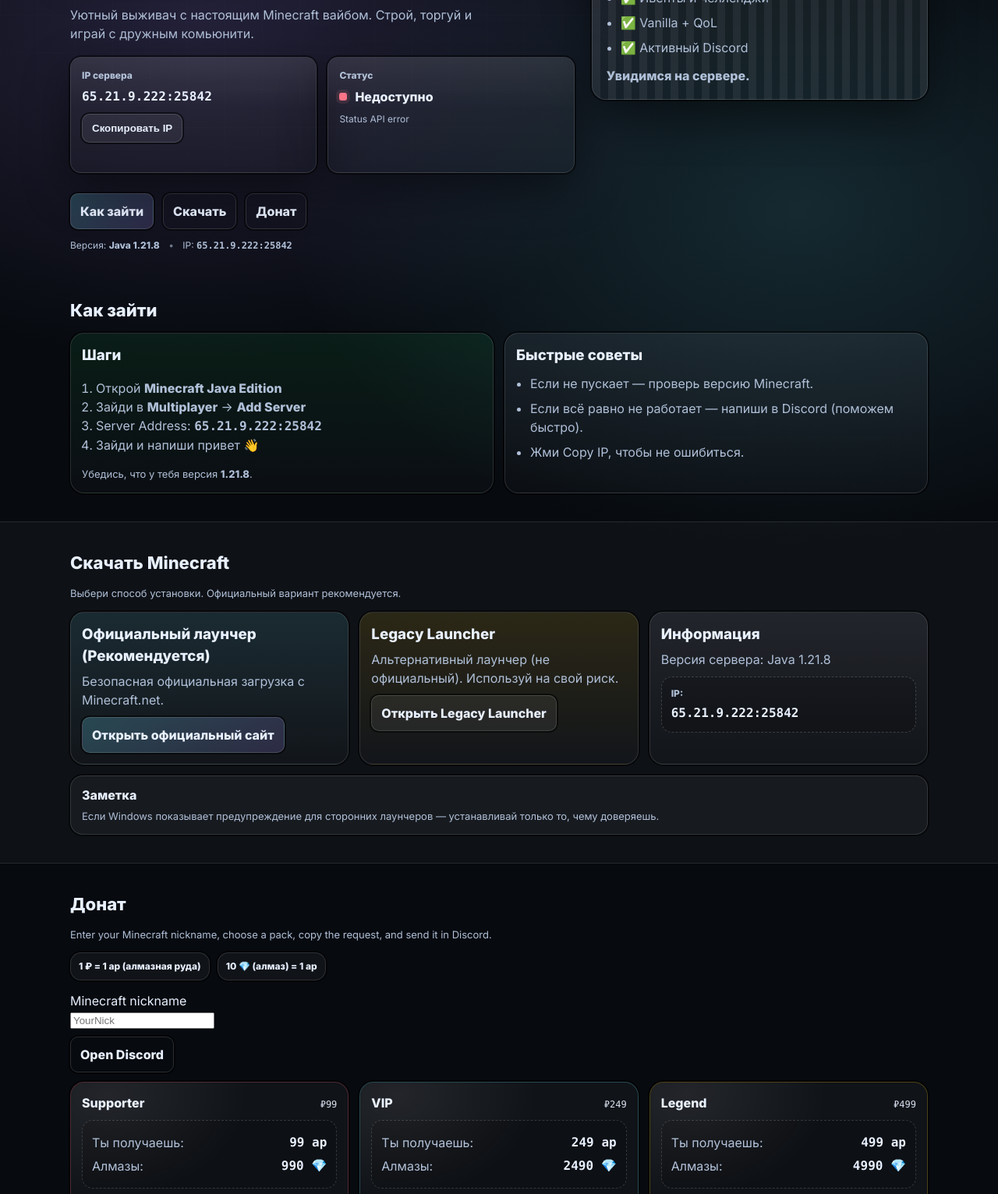
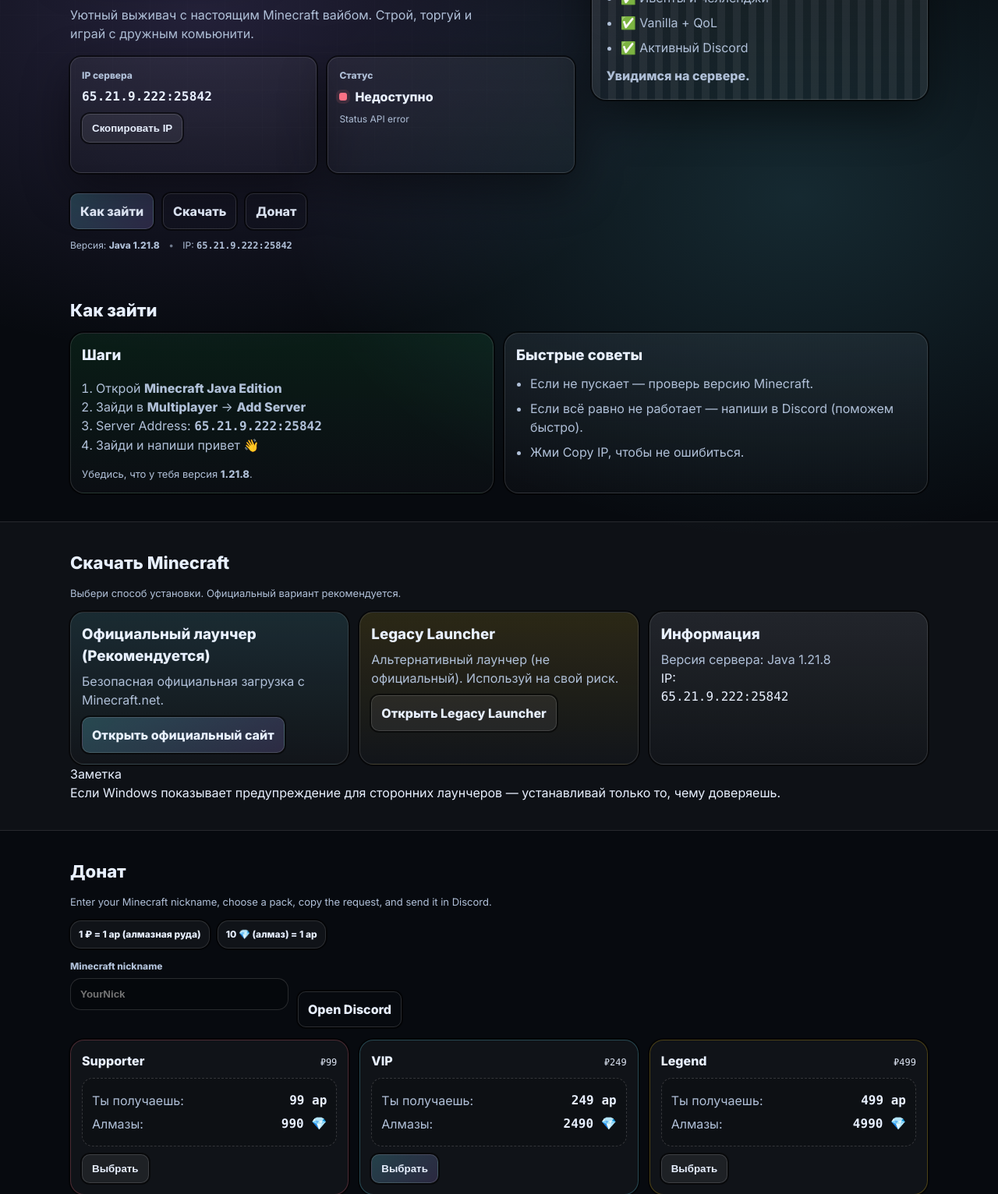
Before and after one commit to IlieCoroli/wanillix, a plain HTML site: page index.html in a window 1280 px wide. Shown: the part 221-1753 px from the top of the page at 78% size. Drawn offline with Linux system fonts and the light colour scheme; no server answers.

Commit message:
Update style.css

```diff
--- a/style.css
+++ b/style.css
@@ -1,11 +1,7 @@
 :root{
   --bg:#070a0f;
-  --panel:#0d1220;
-  --panel2:#0b1322;
   --text:#e8f0ff;
   --muted:#b0c0d8;
-  --accent:#6ee7ff;
-  --accent2:#a78bfa;
   --ok:#34d399;
   --bad:#fb7185;
   --border:rgba(255,255,255,.12);
@@ -36,6 +32,7 @@
   mask-image: radial-gradient(800px 600px at 30% 10%, black 50%, transparent 70%);
 }
 
+/* Top bar */
 .topbar{
   position:sticky; top:0; z-index:10;
   background: rgba(7,10,15,.78);
@@ -82,6 +79,7 @@
   border-color: rgba(255,255,255,.18);
 }
 
+/* Hero */
 .hero{padding:54px 0 22px}
 .hero__inner{display:grid; grid-template-columns: 1.2fr .8fr; gap:22px; align-items:start}
 
@@ -121,22 +119,13 @@
   box-shadow: var(--shadow);
   position:relative;
 }
-.card--block{
-  border-radius:14px;
-  box-shadow: var(--shadow), var(--pixel);
-}
-.card--block:before{
-  content:"";
-  position:absolute; inset:0;
-  border-radius:14px;
-  pointer-events:none;
-  background: linear-gradient(180deg, rgba(255,255,255,.06), transparent 45%);
-}
+.card--block{border-radius:14px; box-shadow: var(--shadow), var(--pixel)}
 .card__label{font-size:12px; color:var(--muted); margin-bottom:6px; font-weight:800}
 .card__value{font-weight:900; letter-spacing:.2px; word-break:break-word}
 
 .mono{font-family: ui-monospace, SFMono-Regular, Menlo, Monaco, Consolas, "Liberation Mono", "Courier New", monospace}
 
+/* Buttons */
 .btn{
   display:inline-flex; align-items:center; justify-content:center;
   border:1px solid rgba(255,255,255,.14);
@@ -151,14 +140,10 @@
   transition: transform .12s ease, background .12s ease, border-color .12s ease;
 }
 .btn:hover{background: rgba(255,255,255,.10); transform: translateY(-1px); border-color:rgba(255,255,255,.18)}
-.btn--pixel{
-  border-radius:10px;
-  box-shadow: var(--pixel);
-}
-.btn--primary{
-  background: linear-gradient(135deg, rgba(110,231,255,.22), rgba(167,139,250,.18));
-}
+.btn--pixel{border-radius:10px; box-shadow: var(--pixel)}
+.btn--primary{background: linear-gradient(135deg, rgba(110,231,255,.22), rgba(167,139,250,.18))}
 .btn--ghost{background: transparent}
+.btn[disabled]{opacity:.5; cursor:not-allowed; transform:none}
 
 .ctaRow{display:flex; gap:12px; flex-wrap:wrap; margin-top:14px}
 
@@ -173,6 +158,7 @@
   box-shadow: 0 0 0 4px rgba(255,255,255,.06);
 }
 
+/* Panels / tiles */
 .panel{
   background: linear-gradient(180deg, rgba(255,255,255,.05), rgba(255,255,255,.02));
   border:1px solid rgba(255,255,255,.12);
@@ -228,28 +214,7 @@
 .rules{color:var(--muted); padding-left:18px; margin:10px 0 0}
 .rules li{margin:8px 0}
 
-.monoBox{
-  border:1px dashed rgba(255,255,255,.18);
-  border-radius:14px;
-  padding:12px;
-  margin-top:10px;
-  background: rgba(0,0,0,.18);
-}
-.monoLabel{font-size:12px; color:var(--muted); font-weight:900}
-.monoValue{font-weight:900; margin-top:4px}
-
-.noteBox{
-  margin-top:14px;
-  border:1px solid rgba(255,255,255,.12);
-  background: rgba(255,255,255,.04);
-  border-radius:16px;
-  padding:12px 14px;
-  box-shadow: var(--pixel);
-}
-.noteBox__title{font-weight:900; margin-bottom:6px}
-.noteBox__text{color:var(--muted); font-size:13px}
-
-/* Donate extras */
+/* Donate */
 .donateRates{display:flex; gap:10px; flex-wrap:wrap; margin:10px 0 14px}
 .rateChip{
   border:1px solid rgba(255,255,255,.12);
@@ -261,22 +226,33 @@
   box-shadow: var(--pixel);
 }
 
+.donateForm{
+  display:flex;
+  gap:12px;
+  flex-wrap:wrap;
+  align-items:flex-end;
+  margin: 8px 0 16px;
+}
+
+.field{display:flex; flex-direction:column; gap:6px; min-width: 280px}
+.field__label{font-weight:900; font-size:12px; color:var(--muted)}
+.field__input{
+  border:1px solid rgba(255,255,255,.14);
+  background: rgba(0,0,0,.18);
+  color: var(--text);
+  border-radius: 14px;
+  padding: 12px 12px;
+  outline: none;
+  font-weight: 900;
+}
+.field__input:focus{border-color: rgba(110,231,255,.35)}
+.field__hint{min-height:16px; font-size:12px; color: var(--muted)}
+.field__hint.ok{color: rgba(52,211,153,.95)}
+.field__hint.bad{color: rgba(251,113,133,.95)}
+
 .tier__top{display:flex; justify-content:space-between; align-items:baseline; gap:10px}
 .tier__name{font-weight:1000; font-size:16px}
 .tier__price{font-family:"Press Start 2P", monospace; font-size:12px; opacity:.95}
-.tier__list{margin:10px 0 0; padding-left:18px; color:var(--muted)}
-.tier__list li{margin:8px 0}
-.tier{position:relative; overflow:hidden}
-.tier:before{
-  content:"";
-  position:absolute; inset:-40px;
-  background: radial-gradient(300px 220px at 20% 20%, rgba(255,255,255,.08), transparent 60%);
-  pointer-events:none;
-}
-.tier--bronze{border-color: rgba(251,113,133,.25)}
-.tier--silver{border-color: rgba(110,231,255,.25)}
-.tier--gold{border-color: rgba(250,204,21,.25)}
-
 .tier__calc{
   margin-top:10px;
   padding:10px 12px;
@@ -285,21 +261,10 @@
   background: rgba(0,0,0,.16);
 }
 .calcRow{display:flex; justify-content:space-between; gap:10px; margin:6px 0}
-
-.donateBox{
-  margin-top:14px;
-  display:flex;
-  align-items:center;
-  justify-content:space-between;
-  gap:12px;
-  padding:14px;
-  border-radius:18px;
-  border:1px solid rgba(255,255,255,.12);
-  background: rgba(255,255,255,.04);
-  box-shadow: var(--pixel);
-}
-.donateBox__title{font-weight:1000}
-.donateBox__text{color:var(--muted); font-size:13px}
+.tier{position:relative; overflow:hidden}
+.tier--bronze{border-color: rgba(251,113,133,.25)}
+.tier--silver{border-color: rgba(110,231,255,.25)}
+.tier--gold{border-color: rgba(250,204,21,.25)}
 
 /* Footer */
 .footer{padding:18px 0; border-top:1px solid rgba(255,255,255,.10)}
@@ -315,7 +280,7 @@
 }
 .modal__panel{
   position:relative;
-  width:min(520px, 92vw);
+  width:min(720px, 92vw);
   margin: 10vh auto;
   background: linear-gradient(180deg, rgba(255,255,255,.07), rgba(255,255,255,.03));
   border:1px solid rgba(255,255,255,.14);
@@ -343,8 +308,19 @@
 .modalLabel{color:var(--muted); font-weight:900}
 .modalValue{font-weight:1000}
 .divider{height:1px; background: rgba(255,255,255,.10); margin:12px 0}
+
+.modalBlock{margin-top:10px}
+.msgBox{
+  margin:10px 0 0;
+  white-space:pre-wrap;
+  border-radius:14px;
+  padding:12px;
+  border:1px dashed rgba(255,255,255,.18);
+  background: rgba(0,0,0,.20);
+  min-height: 92px;
+}
 .modalActions{display:flex; gap:10px; flex-wrap:wrap; margin-top:10px}
-.fineprint{margin-top:12px; font-size:12px; color:var(--muted)}
+.fineprint{margin-top:10px; font-size:12px; color:var(--muted); min-height:16px}
 
 @media (max-width: 860px){
   .hero__inner{grid-template-columns: 1fr}
```
